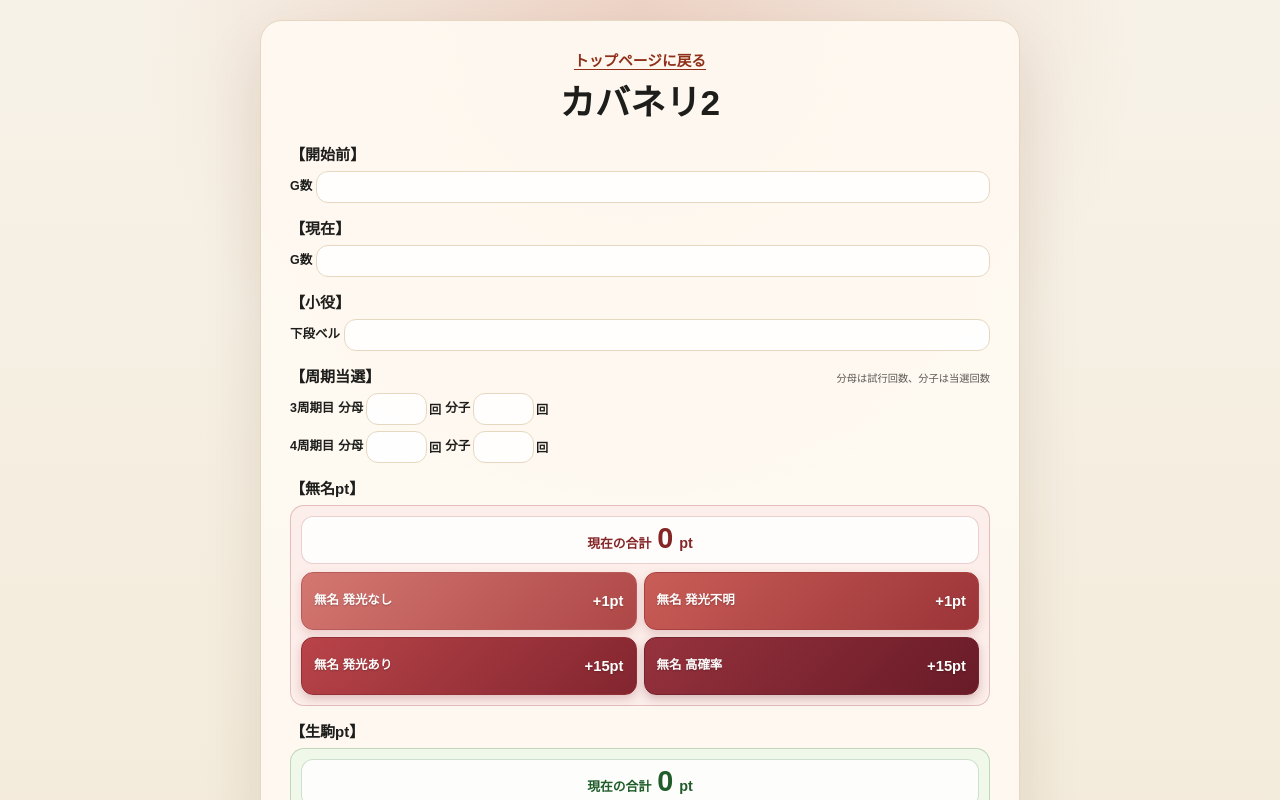
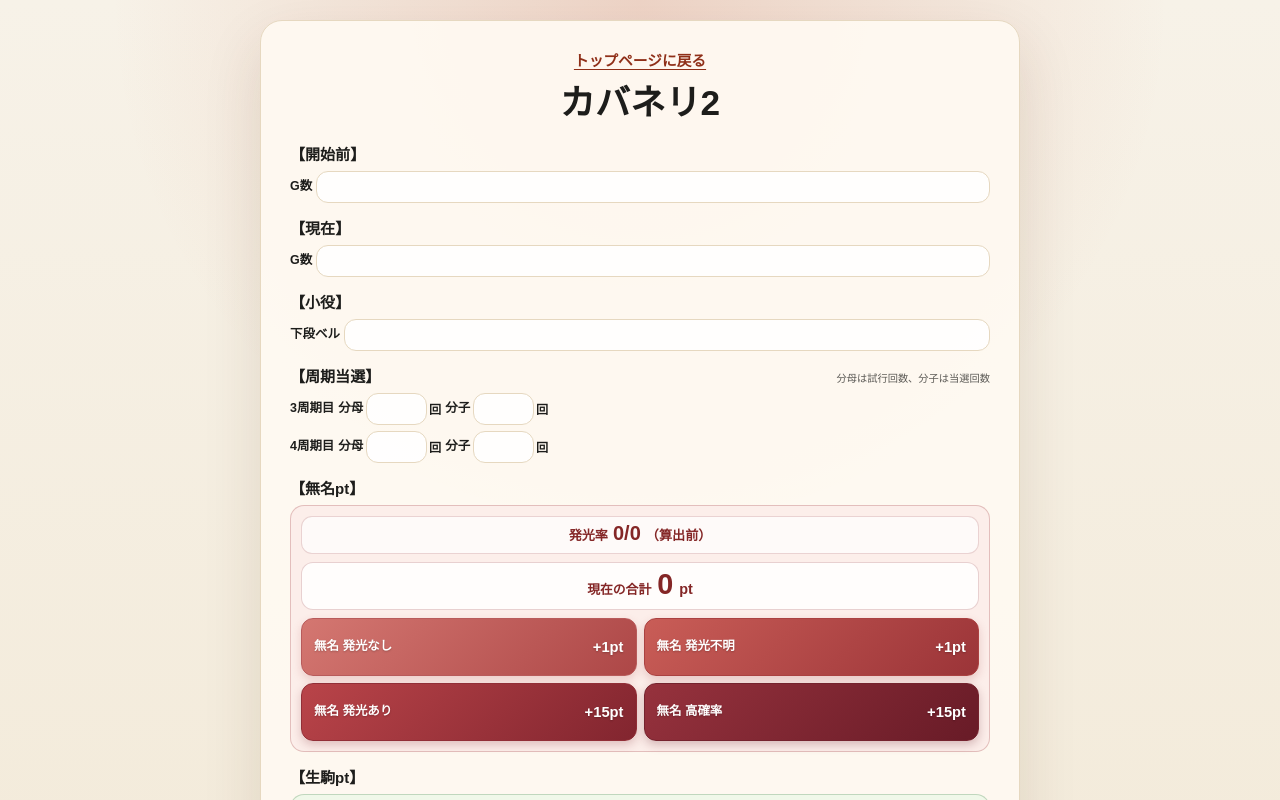
Before and after one commit to umedademu/suisoku, a Next.js app: page /kabaneri2 in a window 1280 px wide. Shown: the top 800 px of the page. Built offline with nearby package versions, Linux system fonts and the light colour scheme.

Commit message:
カバネリ2に無名と生駒の発光率を追加

```diff
--- a/app/globals.css
+++ b/app/globals.css
@@ -497,6 +497,38 @@ a {
 .character-point-panel-red {
   border: 1px solid rgba(151, 50, 50, 0.25);
   background: rgba(252, 235, 232, 0.78);
+}
+
+.character-light-rate {
+  display: flex;
+  align-items: baseline;
+  justify-content: center;
+  gap: 5px;
+  min-height: 38px;
+  border-radius: 11px;
+  background: rgba(255, 255, 255, 0.72);
+  padding: 6px 10px;
+}
+
+.character-point-panel-green .character-light-rate {
+  border: 1px solid rgba(42, 112, 51, 0.2);
+  color: #205d2a;
+}
+
+.character-point-panel-red .character-light-rate {
+  border: 1px solid rgba(151, 50, 50, 0.2);
+  color: #842626;
+}
+
+.character-light-rate-label,
+.character-light-rate-percentage {
+  font-size: 0.82rem;
+  font-weight: 700;
+}
+
+.character-light-rate-value {
+  font-size: 1.25rem;
+  line-height: 1;
 }
 
 .character-point-total {
--- a/app/kabaneri2/page.tsx
+++ b/app/kabaneri2/page.tsx
@@ -77,12 +77,15 @@ type CharacterPointButton = {
   label: string;
   points: 1 | 15;
   tone: string;
+  lightRateResult?: "no-light" | "with-light";
 };
 
 type CharacterPointGroup = {
   title: string;
   character: "無名" | "生駒";
   pointKey: "mumeiPoints" | "ikomaPoints";
+  noLightCountKey: "mumeiNoLightCount" | "ikomaNoLightCount";
+  withLightCountKey: "mumeiWithLightCount" | "ikomaWithLightCount";
   theme: "red" | "green";
   pointButtons: CharacterPointButton[];
 };
@@ -149,11 +152,25 @@ const inputGroups: InputGroup[] = [
     title: "無名pt",
     character: "無名",
     pointKey: "mumeiPoints",
+    noLightCountKey: "mumeiNoLightCount",
+    withLightCountKey: "mumeiWithLightCount",
     theme: "red",
     pointButtons: [
-      { key: "no-light", label: "発光なし", points: 1, tone: "rose" },
+      {
+        key: "no-light",
+        label: "発光なし",
+        points: 1,
+        tone: "rose",
+        lightRateResult: "no-light"
+      },
       { key: "unknown-light", label: "発光不明", points: 1, tone: "coral" },
-      { key: "with-light", label: "発光あり", points: 15, tone: "crimson" },
+      {
+        key: "with-light",
+        label: "発光あり",
+        points: 15,
+        tone: "crimson",
+        lightRateResult: "with-light"
+      },
       { key: "high-probability", label: "高確率", points: 15, tone: "wine" }
     ]
   },
@@ -161,11 +178,25 @@ const inputGroups: InputGroup[] = [
     title: "生駒pt",
     character: "生駒",
     pointKey: "ikomaPoints",
+    noLightCountKey: "ikomaNoLightCount",
+    withLightCountKey: "ikomaWithLightCount",
     theme: "green",
     pointButtons: [
-      { key: "no-light", label: "発光なし", points: 1, tone: "soft" },
+      {
+        key: "no-light",
+        label: "発光なし",
+        points: 1,
+        tone: "soft",
+        lightRateResult: "no-light"
+      },
       { key: "unknown-light", label: "発光不明", points: 1, tone: "leaf" },
-      { key: "with-light", label: "発光あり", points: 15, tone: "deep" },
+      {
+        key: "with-light",
+        label: "発光あり",
+        points: 15,
+        tone: "deep",
+        lightRateResult: "with-light"
+      },
       { key: "high-probability", label: "高確率", points: 15, tone: "forest" }
     ]
   },
@@ -203,7 +234,11 @@ const initialValues: Record<string, string> = {
   cycle4Trials: "",
   cycle4Hits: "",
   mumeiPoints: "0",
+  mumeiNoLightCount: "0",
+  mumeiWithLightCount: "0",
   ikomaPoints: "0",
+  ikomaNoLightCount: "0",
+  ikomaWithLightCount: "0",
   medalRent: "46",
   exchangeRate: "5.0",
   cashInvestment: ""
@@ -403,6 +438,23 @@ export default function Kabaneri2Page() {
   };
   const getCharacterPoints = (pointKey: CharacterPointGroup["pointKey"]) =>
     Math.max(0, Math.trunc(toNumber(inputValues[pointKey] ?? "0")));
+  const getCharacterLightRate = (group: CharacterPointGroup) => {
+    const noLightCount = Math.max(
+      0,
+      Math.trunc(toNumber(inputValues[group.noLightCountKey] ?? "0"))
+    );
+    const withLightCount = Math.max(
+      0,
+      Math.trunc(toNumber(inputValues[group.withLightCountKey] ?? "0"))
+    );
+    const totalCount = noLightCount + withLightCount;
+
+    return {
+      numerator: withLightCount,
+      denominator: totalCount,
+      percentageText: totalCount > 0 ? `${((withLightCount / totalCount) * 100).toFixed(1)}%` : "算出前"
+    };
+  };
 
   const handleInputChange = (key: string, value: string) => {
     setInputValues((current) => ({
@@ -413,15 +465,31 @@ export default function Kabaneri2Page() {
   };
 
   const handleCharacterPointIncrement = (
-    pointKey: CharacterPointGroup["pointKey"],
-    points: 1 | 15
+    group: CharacterPointGroup,
+    button: CharacterPointButton
   ) => {
-    setInputValues((current) => ({
-      ...current,
-      [pointKey]: String(
-        Math.max(0, Math.trunc(toNumber(current[pointKey] ?? "0"))) + points
-      )
-    }));
+    setInputValues((current) => {
+      const nextValues = {
+        ...current,
+        [group.pointKey]: String(
+          Math.max(0, Math.trunc(toNumber(current[group.pointKey] ?? "0"))) + button.points
+        )
+      };
+
+      if (button.lightRateResult === "no-light") {
+        nextValues[group.noLightCountKey] = String(
+          Math.max(0, Math.trunc(toNumber(current[group.noLightCountKey] ?? "0"))) + 1
+        );
+      }
+
+      if (button.lightRateResult === "with-light") {
+        nextValues[group.withLightCountKey] = String(
+          Math.max(0, Math.trunc(toNumber(current[group.withLightCountKey] ?? "0"))) + 1
+        );
+      }
+
+      return nextValues;
+    });
   };
 
   const handleEstimate = (event: React.FormEvent<HTMLFormElement>) => {
@@ -688,6 +756,26 @@ export default function Kabaneri2Page() {
                 <div
                   className={`character-point-panel character-point-panel-${group.theme}`}
                 >
+                  {(() => {
+                    const lightRate = getCharacterLightRate(group);
+
+                    return (
+                      <div
+                        aria-label={`${group.character}の発光率 ${lightRate.numerator}/${lightRate.denominator} ${lightRate.percentageText}`}
+                        aria-live="polite"
+                        className="character-light-rate"
+                        role="status"
+                      >
+                        <span className="character-light-rate-label">発光率</span>
+                        <strong className="character-light-rate-value">
+                          {lightRate.numerator}/{lightRate.denominator}
+                        </strong>
+                        <span className="character-light-rate-percentage">
+                          （{lightRate.percentageText}）
+                        </span>
+                      </div>
+                    );
+                  })()}
                   <div
                     aria-label={`現在の${group.character}pt ${getCharacterPoints(group.pointKey)}pt`}
                     aria-live="polite"
@@ -708,7 +796,7 @@ export default function Kabaneri2Page() {
                         key={button.key}
                         type="button"
                         onClick={() =>
-                          handleCharacterPointIncrement(group.pointKey, button.points)
+                          handleCharacterPointIncrement(group, button)
                         }
                       >
                         <span className="character-point-button-name">
--- a/lib/app-info.ts
+++ b/lib/app-info.ts
@@ -1,3 +1,3 @@
-export const APP_VERSION = "0.79";
+export const APP_VERSION = "0.80";
 
 export const APP_TITLE = `推測ツールv${APP_VERSION}`;
```
Also changed, not shown: 1 other file (tests, documents, lock files or other folders).
